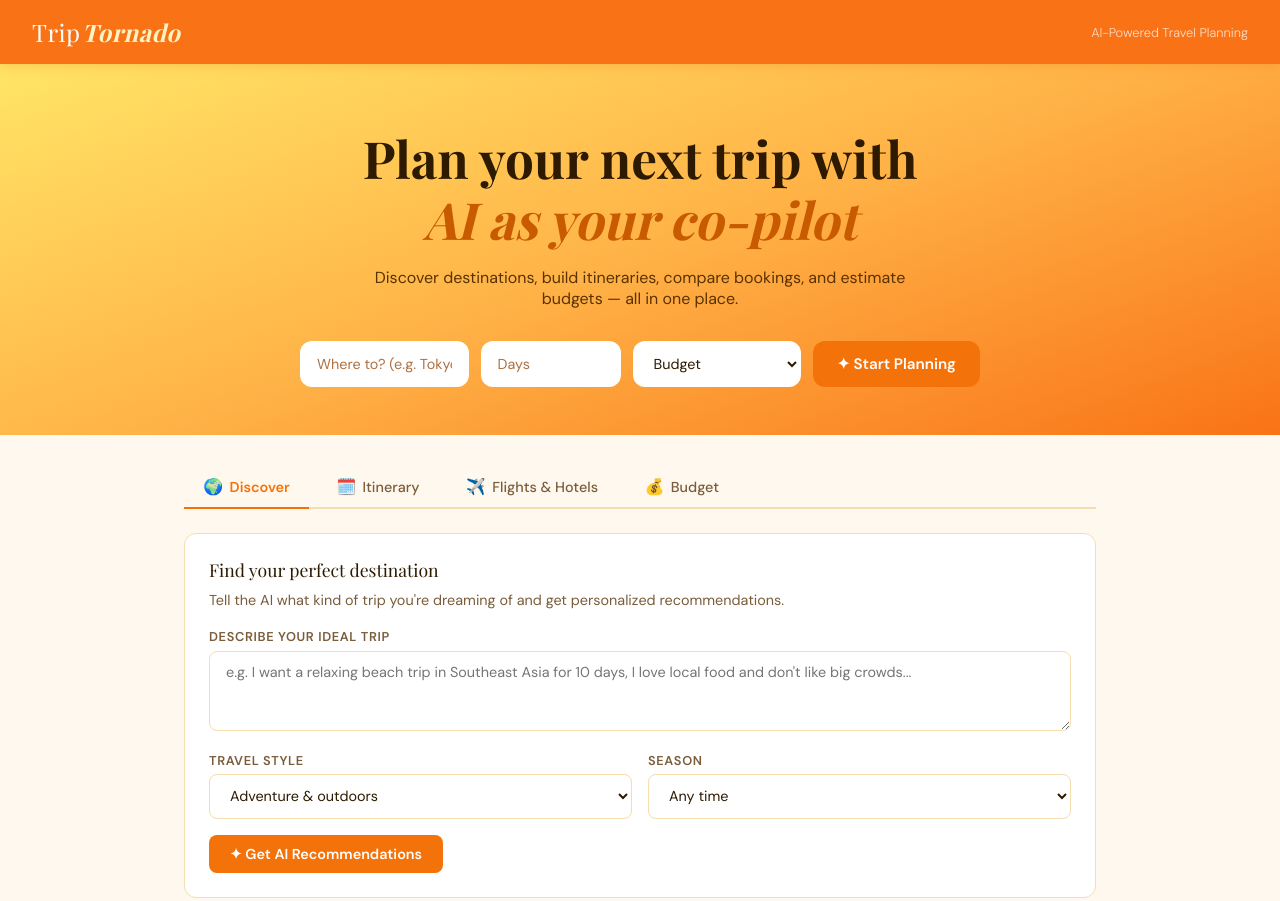
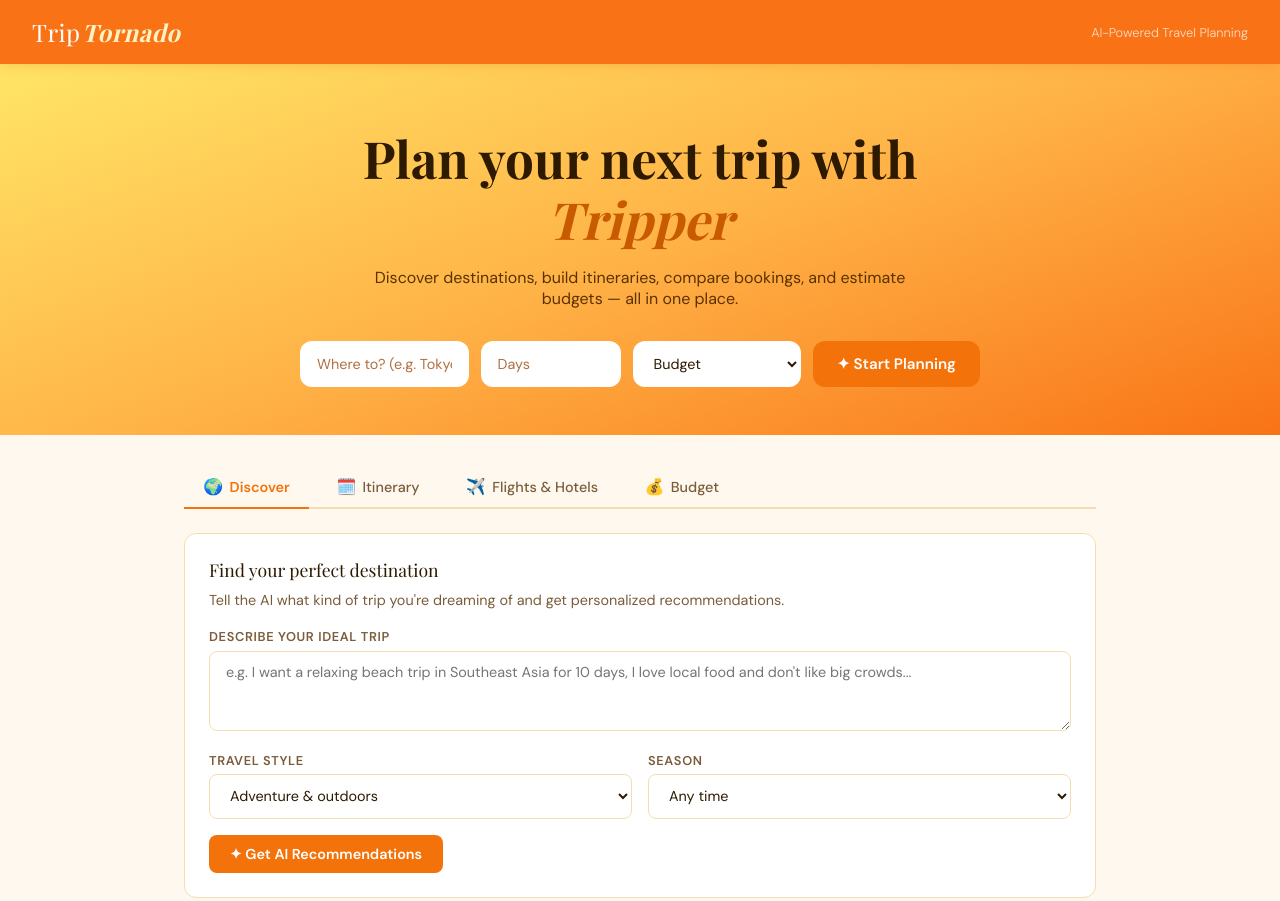
Before and after one commit to girijashankarjana/Trip-Tornado, a website: page index.html in a window 1280 px wide. Shown: the top 901 px of the page. Drawn offline with nearby package versions, Linux system fonts and the light colour scheme; a web font is replaced by a local one.

Commit message:
Update index.html

```diff
--- a/index.html
+++ b/index.html
@@ -3,7 +3,7 @@
 <head>
 <meta charset="UTF-8"/>
 <meta name="viewport" content="width=device-width, initial-scale=1.0"/>
-<title>Trip Tornado — AI Travel Planner</title>
+<title>Tripper — AI Powered Travel Planner</title>
 <link href="https://fonts.googleapis.com/css2?family=Playfair+Display:ital,wght@0,400;0,700;1,400&family=DM+Sans:wght@300;400;500;600&display=swap" rel="stylesheet"/>
 <style>
   :root {
@@ -347,7 +347,7 @@
 </header>
 
 <div class="hero">
-  <h1>Plan your next trip with<br/><em>AI as your co-pilot</em></h1>
+  <h1>Plan your next trip with<br/><em>Tripper</em></h1>
   <p>Discover destinations, build itineraries, compare bookings, and estimate budgets — all in one place.</p>
   <div class="trip-bar">
     <input type="text" id="globalDest" placeholder="Where to? (e.g. Tokyo, Amalfi)"/>
```
